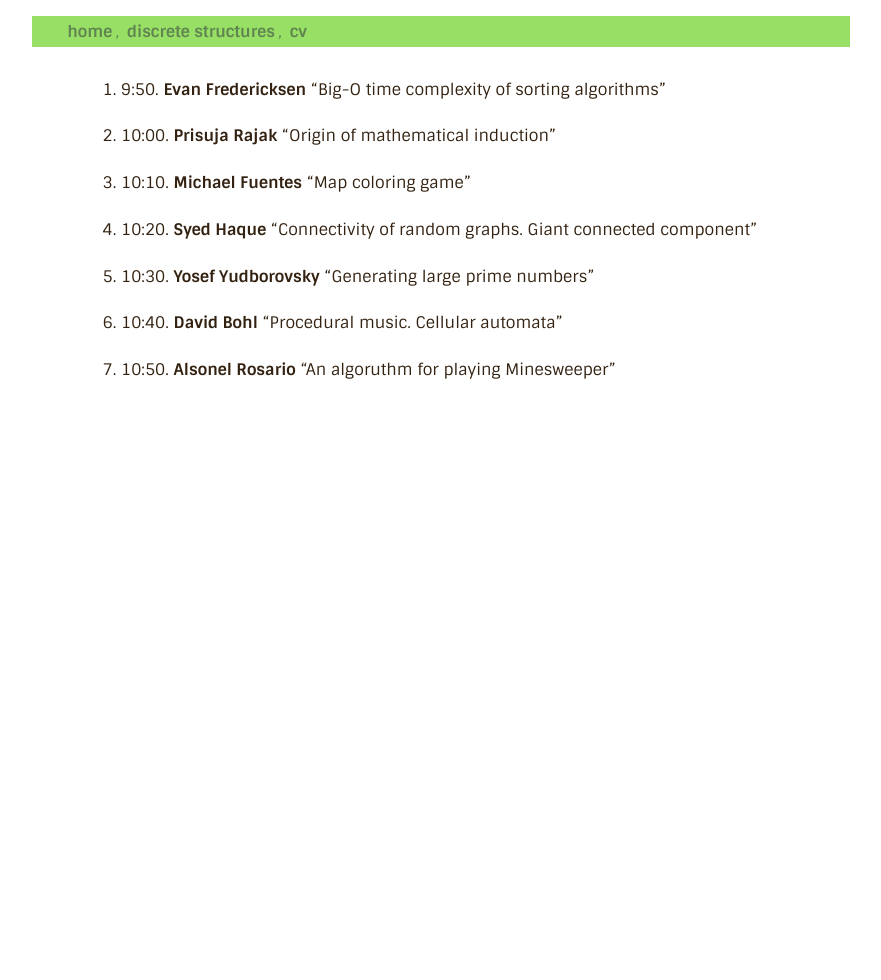
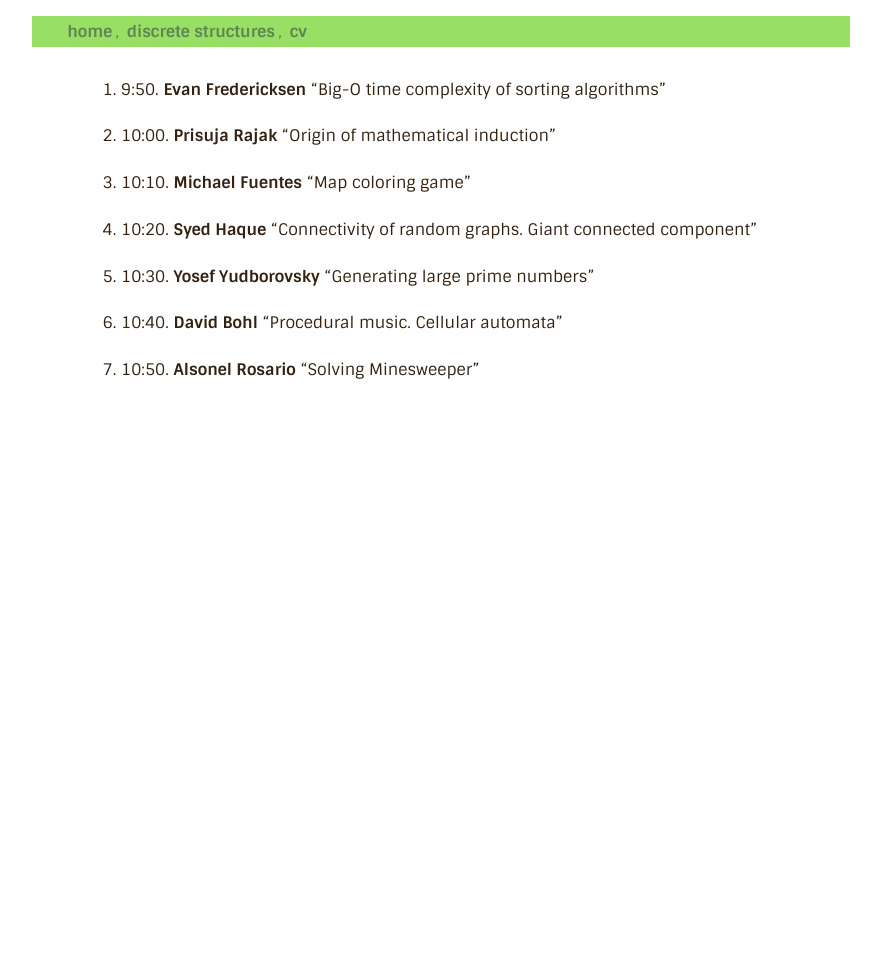
Before and after one commit to a-nikolaev/a-nikolaev.github.io, a Jekyll site: the page built from ds/presentation.markdown, in a window 1280 px wide. Shown: the whole page, without its empty margins (199-1080 px from the left). Built offline with Jekyll 4.4.1, drawn with Linux system fonts in a browser that asks for light colours; Markdown is read by kramdown in place of the engine named in the settings.

Commit message:
upd schedule

```diff
--- a/ds/presentation.markdown
+++ b/ds/presentation.markdown
@@ -15,7 +15,7 @@ title: Projects Presentation
 
 1. 10:40. **David Bohl** "Procedural music. Cellular automata"
 
-1. 10:50. **Alsonel Rosario** "An algoruthm for playing Minesweeper"
+1. 10:50. **Alsonel Rosario** "Solving Minesweeper"
 
 <!--
 
```
